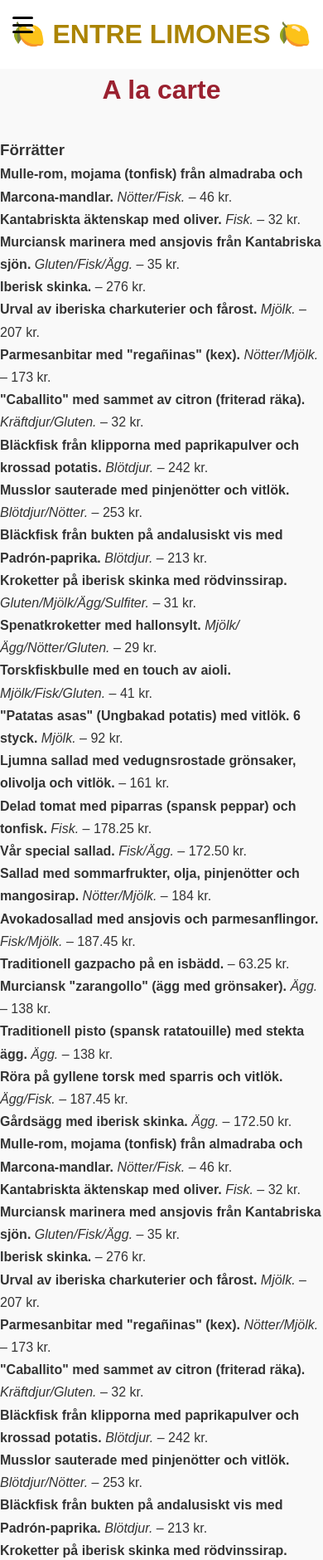
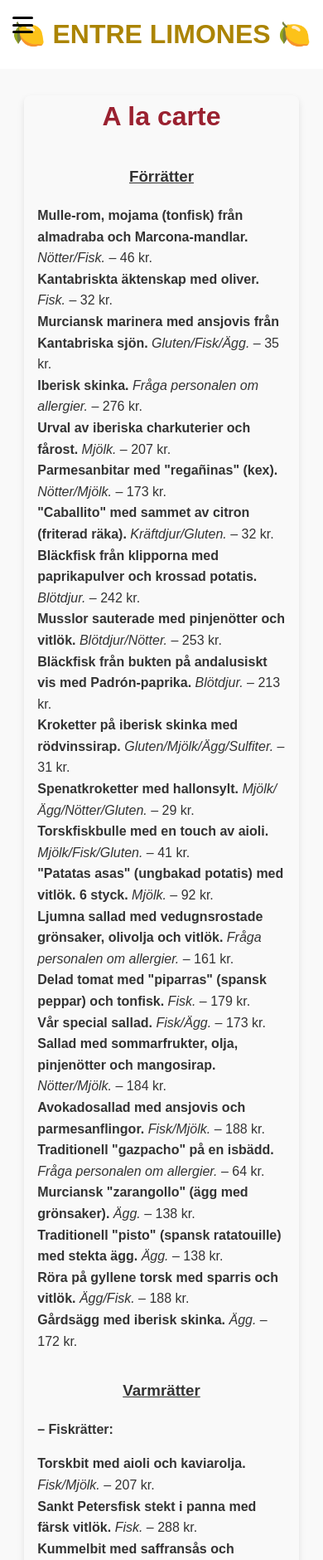
Before and after one commit to JoseRaul-TR/F25D-Interaktiv-webbplats-Restaurang, a plain HTML site: page HTML/menu.html in a window 390 px wide. Shown: the top 1880 px of the page at 83% size. Drawn offline with Linux system fonts and the light colour scheme.

Commit message:
Improve styles, JS and JSON in menu and added contact form with preliminary styles

```diff
--- a/HTML/contact.html
+++ b/HTML/contact.html
@@ -6,10 +6,10 @@
 
     <link rel="stylesheet" href="https://cdnjs.cloudflare.com/ajax/libs/font-awesome/6.5.0/css/all.min.css">
 
-    <link rel="stylesheet" href="../styles/index.css">
+    <link rel="stylesheet" href="../styles/contact.css">
     <link rel="stylesheet" href="../styles/navbar-footer-styles.css">
 
-    <script src="../scripts/script.js" defer></script>
+    <script src="../scripts/contact-form.js" defer></script>
     <script src="../scripts/navbar-script.js" defer></script>
 
     <title>Restaurang Entre Limones</title>
@@ -62,18 +62,30 @@
 
     <main>
 
-        <section id="om-oss" class="container">
-            <h2>Välkommen till Restaurang Entre Limones</h2>
-            <p>En smakupplevelse av Murcias köks tradition i Karlstad.</p>
-            <p>På Entre Limones bjuder vi in dig att utforska Murcias unika matkultur. Vår meny är en hyllning till denna spanska regions rika gastronomiska arv, med rätter som tillagas enligt traditionella recept och med lokala ingredienser. Från saftiga grönsaker och färsk fisk till mustiga risrätter och smakrika tapas – vi tar dig med på en smakupplevelse som speglar Murcias mångfald och passion för mat.</p>
+        <section class="contact-form">
+            <h2>Kontakta oss</h2>
+            <form id="contactForm" onsubmit="return validateForm()">
+                <div class="form-group">
+                    <label for="name">Namn:</label>
+                    <input type="text" id="name" name="name">
+                    <div id="nameError" class="error-message"></div>
+                </div>
 
-            <p>Restaurang Namn öppnade sina dörrar år [Årtal] och har sedan dess varit en favorit bland lokalbefolkningen och besökare. Vår historia började med en dröm om att skapa en plats där människor kan samlas och njuta av god mat i en avslappnad atmosfär.</p>
+                <div class="form-group">
+                    <label for="email">Epost adress:</label>
+                    <input type="email" id="email" name="email">
+                    <div id="emailError" class="error-message"></div>
+                </div>
 
-            <p>Vår matfilosofi bygger på att använda färska, lokala råvaror och att tillaga maten med kärlek och passion. Vi tror på att mat ska vara en upplevelse för alla sinnen, och vi strävar efter att skapa rätter som är både vackra och smakrika.</p>
+                <div class="form-group">
+                    <label for="message">Meddelande:</label>
+                    <input type="message" id="message" name="message">
+                    <div id="messageError" class="error-message"></div>
+                </div>
 
-            <p>Vårt köksteam, under ledning av [Kockens namn], har en gedigen erfarenhet och en passion för matlagning. Vi är stolta över att kunna erbjuda en meny som speglar vår kärlek till mat och vår respekt för traditioner.</p>
+                <button type="submit" class="submit-btn">Skicka meddelande</button>
+            </form>
 
-            <p>Välkommen att uppleva Restaurang Namn – en plats där mat och gemenskap möts.</p>
         </section>
 
     </main>
@@ -93,7 +105,6 @@
             </div>
 
             <div class="footer-column-2">
-                <h3>Restaurang Entre Limones</h3>
                 <div class="social-icons">
                     <a href="https://www.facebook.com" target="_blank"><i class="fa-brands fa-facebook"></i></a>
                     <a href="https://www.instagram.com" target="_blank"><i class="fa-brands fa-instagram"></i></a>
@@ -105,14 +116,12 @@
             </div>
 
             <div class="footer-column-3">
-                <h3>Kontakt</h3>
+                <h3>Restaurang Entre Limones</h3>
                 <address>
                     <i class="fas fa-map-marker-alt"></i>Restaurang Entre Limones<br>
                     Gatuadress 123<br>
                     123 45 Stad<br>
                 </address>
-                <p><a href="tel:+46123456789"><i class="fas fa-phone"></i>012-345 67 89</a></p>
-                <p><a href="mailto:email@example.com"><i class="fas fa-envelope"></i>email@example.com</a></p>
             </div>
 
         </div>
--- a/HTML/menu.html
+++ b/HTML/menu.html
@@ -6,7 +6,7 @@
 
     <link rel="stylesheet" href="https://cdnjs.cloudflare.com/ajax/libs/font-awesome/6.5.0/css/all.min.css">
 
-    <link rel="stylesheet" href="../styles/index.css">
+    <link rel="stylesheet" href="../styles/menu.css">
     <link rel="stylesheet" href="../styles/navbar-footer-styles.css">
 
     <script src="../scripts/menu-logic.js" defer></script>
@@ -32,10 +32,15 @@
                         <i class="fas fa-home"></i>Hem
                     </a>
                 </li>
-                <li class="nav-item">
-                    <a href="./menu.html" class="nav-link">
+                <li class="nav-item dropdown">
+                    <a href="./menu.html" class="nav-link dropbtn">
                         <i class="fas fa-book-open"></i>A la carte
                     </a>
+                    <div class="dropdown-content">
+                        <a href="./menu.html#starters">Förrätter</a>
+                        <a href="./menu.html#main-dish">Varmrätter</a>
+                        <a href="./menu.html#desserts">Desserter</a>
+                    </div>
                 </li>
                 <li class="nav-item">
                     <a href="./lunchbuffe.html" class="nav-link">
@@ -62,7 +67,7 @@
     </header>
 
     <main>
-<!-- Finalizar estilos css -->
+
         <section class="menu">
             <h2>A la carte</h2>
 
@@ -76,17 +81,17 @@
                 <h3>Varmrätter</h3>
 
                 <div id="fish-section">
-                    <h4>Fisk</h4>
+                    <h4>– Fiskrätter:</h4>
                     <ul id="fish-list"></ul>
                 </div>
 
                 <div id="rice-section">
-                    <h4>Ris</h4>
+                    <h4>– Risrätter:</h4>
                     <ul id="rice-list"></ul>
                 </div>
 
                 <div id="meat-section">
-                    <h4>Kött</h4>
+                    <h4>– Kötträtter:</h4>
                     <ul id="meat-list"></ul>
                 </div>
             </div>
--- a/JSON/Meny.json
+++ b/JSON/Meny.json
@@ -3,269 +3,268 @@
         "starters": [
             {
                 "namn": "Mulle-rom, mojama (tonfisk) från almadraba och Marcona-mandlar.",
-                "beskrivning": "Nötter/Fisk.",
+                "allergier": "Nötter/Fisk.",
                 "pris": "46"
             },
             {
                 "namn": "Kantabriskta äktenskap med oliver.",
-                "beskrivning": "Fisk.",
+                "allergier": "Fisk.",
                 "pris": "32"
             },
             {
                 "namn": "Murciansk marinera med ansjovis från Kantabriska sjön.",
-                "beskrivning": "Gluten/Fisk/Ägg.",
+                "allergier": "Gluten/Fisk/Ägg.",
                 "pris": "35"
             },
             {
                 "namn": "Iberisk skinka.",
-                "beskrivning": null,
+                "allergier": null,
                 "pris": "276"
             },
             {
                 "namn": "Urval av iberiska charkuterier och fårost.",
-                "beskrivning": "Mjölk.",
+                "allergier": "Mjölk.",
                 "pris": "207"
             },
             {
                 "namn": "Parmesanbitar med \"regañinas\" (kex).",
-                "beskrivning": "Nötter/Mjölk.",
+                "allergier": "Nötter/Mjölk.",
                 "pris": "173"
             },
             {
                 "namn": "\"Caballito\" med sammet av citron (friterad räka).",
-                "beskrivning": "Kräftdjur/Gluten.",
+                "allergier": "Kräftdjur/Gluten.",
                 "pris": "32"
             },
             {
                 "namn": "Bläckfisk från klipporna med paprikapulver och krossad potatis.",
-                "beskrivning": "Blötdjur.",
+                "allergier": "Blötdjur.",
                 "pris": "242"
             },
             {
                 "namn": "Musslor sauterade med pinjenötter och vitlök.",
-                "beskrivning": "Blötdjur/Nötter.",
+                "allergier": "Blötdjur/Nötter.",
                 "pris": "253"
             },
             {
                 "namn": "Bläckfisk från bukten på andalusiskt vis med Padrón-paprika.",
-                "beskrivning": "Blötdjur.",
+                "allergier": "Blötdjur.",
                 "pris": "213"
             },
             {
                 "namn": "Kroketter på iberisk skinka med rödvinssirap.",
-                "beskrivning": "Gluten/Mjölk/Ägg/Sulfiter.",
+                "allergier": "Gluten/Mjölk/Ägg/Sulfiter.",
                 "pris": "31"
             },
             {
                 "namn": "Spenatkroketter med hallonsylt.",
-                "beskrivning": "Mjölk/Ägg/Nötter/Gluten.",
+                "allergier": "Mjölk/Ägg/Nötter/Gluten.",
                 "pris": "29"
             },
             {
                 "namn": "Torskfiskbulle med en touch av aioli.",
-                "beskrivning": "Mjölk/Fisk/Gluten.",
+                "allergier": "Mjölk/Fisk/Gluten.",
                 "pris": "41"
             },
             {
-                "namn": "\"Patatas asas\" (Ungbakad potatis) med vitlök. 6 styck.",
-                "beskrivning": "Mjölk.",
+                "namn": "\"Patatas asas\" (ungbakad potatis) med vitlök. 6 styck.",
+                "allergier": "Mjölk.",
                 "pris": "92"
             },
             {
                 "namn": "Ljumna sallad med vedugnsrostade grönsaker, olivolja och vitlök.",
-                "beskrivning": null,
+                "allergier": null,
                 "pris": "161"
             },
             {
-                "namn": "Delad tomat med piparras (spansk peppar) och tonfisk.",
-                "beskrivning": "Fisk.",
-                "pris": "178.25"
+                "namn": "Delad tomat med \"piparras\" (spansk peppar) och tonfisk.",
+                "allergier": "Fisk.",
+                "pris": "179"
             },
             {
                 "namn": "Vår special sallad.",
-                "beskrivning": "Fisk/Ägg.",
-                "pris": "172.50"
+                "allergier": "Fisk/Ägg.",
+                "pris": "173"
             },
             {
                 "namn": "Sallad med sommarfrukter, olja, pinjenötter och mangosirap.",
-                "beskrivning": "Nötter/Mjölk.",
+                "allergier": "Nötter/Mjölk.",
                 "pris": "184"
             },
             {
                 "namn": "Avokadosallad med ansjovis och parmesanflingor.",
-                "beskrivning": "Fisk/Mjölk.",
-                "pris": "187.45"
+                "allergier": "Fisk/Mjölk.",
+                "pris": "188"
             },
             {
-                "namn": "Traditionell gazpacho på en isbädd.",
-                "beskrivning": null,
-                "pris": "63.25"
+                "namn": "Traditionell \"gazpacho\" på en isbädd.",
+                "allergier": null,
+                "pris": "64"
             },
             {
                 "namn": "Murciansk \"zarangollo\" (ägg med grönsaker).",
-                "beskrivning": "Ägg.",
+                "allergier": "Ägg.",
                 "pris": "138"
             },
             {
-                "namn": "Traditionell pisto (spansk ratatouille) med stekta ägg.",
-                "beskrivning": "Ägg.",
+                "namn": "Traditionell \"pisto\" (spansk ratatouille) med stekta ägg.",
+                "allergier": "Ägg.",
                 "pris": "138"
             },
             {
                 "namn": "Röra på gyllene torsk med sparris och vitlök.",
-                "beskrivning": "Ägg/Fisk.",
-                "pris": "187.45"
+                "allergier": "Ägg/Fisk.",
+                "pris": "188"
             },
             {
                 "namn": "Gårdsägg med iberisk skinka.",
-                "beskrivning": "Ägg.",
-                "pris": "172.50"
+                "allergier": "Ägg.",
+                "pris": "172"
             }
         ],
         "main-dish": {
-            "Fisk": [
+            "fiskrätter": [
                 {
                     "namn": "Torskbit med aioli och kaviarolja.",
-                    "beskrivning": "Fisk/Mjölk.",
+                    "allergier": "Fisk/Mjölk.",
                     "pris": "207"
                 },
                 {
                     "namn": "Sankt Petersfisk stekt i panna med färsk vitlök.",
-                    "beskrivning": "Fisk.",
-                    "pris": "287.50"
+                    "allergier": "Fisk.",
+                    "pris": "288"
                 },
                 {
                     "namn": "Kummelbit med saffransås och laxpärlor.",
-                    "beskrivning": "Fisk/Gluten.",
+                    "allergier": "Fisk/Gluten.",
                     "pris": "253"
                 },
                 {
                     "namn": "Piggvar med macadamianötter och Verdejo-vin.",
-                    "beskrivning": "Fisk/Nötter/Kräftdjur.",
+                    "allergier": "Fisk/Nötter/Kräftdjur.",
                     "pris": "299"
                 },
                 {
-                    "namn": "*Fråga om dagens fisk, tillagad efter kockens önskemål.",
-                    "beskrivning": null,
-                    "pris": null,
-                    "pris_typ": null
+                    "namn": "* Dagens fångst, tillagad efter kockens önskemål.",
+                    "allergier": null,
+                    "pris": null
                 }
             ],
-            "Ris": [
+            "risrätter": [
                 {
                     "namn": "Ris med lantkyckling.",
-                    "beskrivning": null,
-                    "pris": "172.50"
+                    "allergier": null,
+                    "pris": "173"
                 },
                 {
                     "namn": "Ris med kanin och sniglar.",
-                    "beskrivning": null,
-                    "pris": "195.50"
+                    "allergier": null,
+                    "pris": "196"
                 },
                 {
                     "namn": "Ris med grönsaker.",
-                    "beskrivning": null,
-                    "pris": "172.50"
+                    "allergier": null,
+                    "pris": "173"
                 },
                 {
                     "namn": "\"Arroz a banda\" (ris med skaldjur och fisk vid sidan).",
-                    "beskrivning": "Kräftdjur/Fisk.",
+                    "allergier": "Kräftdjur/Fisk.",
                     "pris": "207"
                 },
                 {
                     "namn": "Ris med magert kött och revben.",
-                    "beskrivning": null,
-                    "pris": "172.50"
+                    "allergier": null,
+                    "pris": "173"
                 }
             ],
-            "Kött": [
+            "kötträter": [
                 {
                     "namn": "Killing med vitlökssås.",
-                    "beskrivning": "Sulfiter",
+                    "allergier": "Sulfiter",
                     "pris": "207"
                 },
                 {
                     "namn": "Oxfilé med foie och Pedro Ximénez-vin.",
-                    "beskrivning": "Gluten/Nötter/Sulfiter.",
-                    "pris": "333.50"
+                    "allergier": "Gluten/Nötter/Sulfiter.",
+                    "pris": "334"
                 },
                 {
                     "namn": "Skivor av iberisk \"secreto\" (fläsk) med småpotatis och paprika.",
-                    "beskrivning": null,
+                    "allergier": null,
                     "pris": "230"
                 },
                 {
                     "namn": "Lamm från grillen med småpotatis och paprika.",
-                    "beskrivning": null,
+                    "allergier": null,
                     "pris": "207"
                 },
                 {
-                    "namn": "Chuletón (kotlett) av Murciansk \"Chato\"-gris med grillad potatis och piquillo-paprika.",
-                    "beskrivning": null,
+                    "namn": "\"Chuletón\" (kotlett) av Murciansk \"Chato\" gris med grillad potatis och piquillo-paprika.",
+                    "allergier": null,
                     "pris": "253"
                 },
                 {
                     "namn": "Entrecote av nöt med småpotatis och paprika.",
-                    "beskrivning": null,
+                    "allergier": null,
                     "pris": "276"
                 },
                 {
-                    "namn": "Varierad köttgrill med Padrón-paprika och \"a lo pobre\"-potatis.",
-                    "beskrivning": null,
-                    "pris": "172.50"
+                    "namn": "Varierad köttgrill med Padrón-paprika och \"a lo pobre\" potatis.",
+                    "allergier": null,
+                    "pris": "173"
                 }
             ]
         },
         "desserts": [
             {
                 "namn": "Friterad mjölk, \"paparajote\" (citronblad med deg) och nougatglass.",
-                "beskrivning": "Mjölk/Gluten/Nötter/Sulfiter/Ägg.",
-                "pris": "80.50"
+                "allergier": "Mjölk/Gluten/Nötter/Sulfiter/Ägg.",
+                "pris": "81"
             },
             {
                 "namn": "Pärlmiljö med Bullas D.O.-vin och vit chokladkräm.",
-                "beskrivning": "Laktos/Gluten/Sulfiter.",
+                "allergier": "Laktos/Gluten/Sulfiter.",
                 "pris": "92"
             },
             {
-                "namn": "\"Asiático\"-tiramisu (kaffedrink).",
-                "beskrivning": "Laktos/Gluten/Ägg/Sulfiter.",
-                "pris": "74.75"
+                "namn": "\"Asiático\" tiramisu (kaffedrink).",
+                "allergier": "Laktos/Gluten/Ägg/Sulfiter.",
+                "pris": "75"
             },
             {
                 "namn": "Farmors tårta.",
-                "beskrivning": "Gluten/Ägg/Sulfiter/Laktos.",
+                "allergier": "Gluten/Ägg/Sulfiter/Laktos.",
                 "pris": "69"
             },
             {
                 "namn": "Urval av säsongens frukter.",
-                "beskrivning": null,
+                "allergier": null,
                 "pris": "69"
             },
             {
                 "namn": "Risgrynsgröt.",
-                "beskrivning": "Laktos.",
+                "allergier": "Laktos.",
                 "pris": "69"
             },
             {
                 "namn": "Chokoladbrownie med engelsk vaniljsås.",
-                "beskrivning": "Ägg/Laktos/Nötter/Gluten.",
-                "pris": "74.75"
+                "allergier": "Ägg/Laktos/Nötter/Gluten.",
+                "pris": "75"
             },
             {
-                "namn": "\"Paparajote\"-blad (citronblad med deg).",
-                "beskrivning": "Ägg/Laktos/Gluten.",
-                "pris": "21.85"
+                "namn": "\"Paparajote\" (citronblad med deg).",
+                "allergier": "Ägg/Laktos/Gluten.",
+                "pris": "22"
             },
             {
                 "namn": "Vårt traditionella \"pan de calatrava\" (brödpudding).",
-                "beskrivning": "Laktos/Gluten/Ägg.",
+                "allergier": "Laktos/Gluten/Ägg.",
                 "pris": "69"
             },
             {
                 "namn": "\"Natillas de la huerta\" (vaniljkräm).",
-                "beskrivning": "Laktos/Sulfiter/Gluten.",
-                "pris": "63.25"
+                "allergier": "Laktos/Sulfiter/Gluten.",
+                "pris": "64"
             }
         ]
     }
--- a/scripts/menu-logic.js
+++ b/scripts/menu-logic.js
@@ -11,16 +11,16 @@ async function loadMenu() {
         const dessertList = document.getElementById('dessert-list');
 
         // Function to create the dish list
-        function createDishList(categoryData, container, priceTypeLabe = '') {
+        function createDishList(categoryData, container = '') {
             try {
                 if (!categoryData || !Array.isArray(categoryData)) { //Error handling if data is missing
                     throw new Error("Category data is invalid or missing.");
+                } while (container.firstChild) { // Clear existing list items
+                    container.removeChild(container.firstChild);
                 }
 
-                const dishList = container;
-
                 categoryData.forEach(dish => {
-                    if (!dish || !dish.namn || !dish.pris === undefined) { //Error handling id data is missing in a dish
+                    if (!dish || !dish.namn || !dish.pris === undefined) { //Error handling id data is missing in a dish data
                         console.log("Dish data are incomplete: ", dish);
                         return; //Skip incomplete dishes
                     }
@@ -28,16 +28,16 @@ async function loadMenu() {
                     const dishItem = document.createElement('li'); // Create a li-element for every dish
                     dishItem.classList.add('dish');
 
-                    // Check if price is null
-                    let priceInfo = dish.pris !== null ? `${dish.pris} kr` : 'Fråga presonalen';
+                    // Check if dish.price is null
+                    let priceInfo = dish.pris !== null ? `${dish.pris} kr` : 'Fråga presonalen om priset';
 
-                    //Check if dish.beskrivning is null
-                    const beskrivning = dish.beskrivning !== null ? dish.beskrivning : '';
+                    //Check if dish.allergier is null
+                    let allergierInfo = dish.allergier !== null ? dish.allergier : 'Fråga personalen om allergier.';
 
                     dishItem.innerHTML = `
-                        <p><strong>${dish.namn}</strong> <em>${beskrivning}</em> – ${priceInfo}.</p>
+                        <p><strong>${dish.namn}</strong> <em>${allergierInfo}</em> – ${priceInfo}.</p>
                     `;
-                    dishList.appendChild(dishItem); // Add li to ul
+                    container.appendChild(dishItem); // Add li to ul
                 });
 
         } catch (error) { //Error handling
@@ -59,9 +59,9 @@ async function loadMenu() {
     // Fill in the main dishes
     try {
         if (data.menu['main-dish']) {
-            createDishList(data.menu['main-dish'].Fisk, fishList);
-            createDishList(data.menu['main-dish'].Ris, riceList);
-            createDishList(data.menu['main-dish'].Kött, meatList);
+            createDishList(data.menu['main-dish'].fiskrätter, fishList);
+            createDishList(data.menu['main-dish'].risrätter, riceList);
+            createDishList(data.menu['main-dish'].kötträter, meatList);
         } else {
             console.log("Main dish category missing or empty.");
         }
--- a/scripts/script.js
+++ /dev/null
@@ -1,5 +0,0 @@
-
-// Calculate total cost
-function calculateTotalCost() {
-    // ... (Implementera logik för att beräkna kostnad)
-}
--- /dev/null
+++ b/styles/contact.css
@@ -0,0 +1,84 @@
+* {
+    box-sizing: border-box;
+    margin: 0;
+    padding: 0;
+}
+
+body {
+    font-family: 'Arial', sans-serif;
+    line-height: 1.6;
+    background-color: #f9f9f9;
+    color: #333;
+    width: 100vw;
+    min-height: 100vh;
+
+}
+
+main {
+    width: 100%;
+    display: flex;
+    justify-content: space-around;
+    flex-direction: column;
+}
+
+/* –––––––––– */
+
+.contact-form {
+    width: 85%;
+    max-width: 1200px;
+    margin: 4em auto;
+    padding: 3em;
+    background-color: #fff;
+    border-radius: 8px;
+    box-shadow: 0 2px 4px rgba(0, 0, 0, 0.1);
+}
+
+h2 {
+    color: #9a2130;
+    padding-bottom: 1em;
+    text-align: center;
+    font-size: 2em;
+    width: 100%;
+}
+
+.form-group {
+    padding-bottom: 1.2em;
+}
+
+.form-group label {
+    display: block;
+    margin-bottom: 5px;
+}
+
+.form-group input,
+.form-group textarea {
+    width: 100%;
+    padding: 10px;
+    border: 1px solid #ddd;
+    border-radius: 4px;
+    box-sizing: border-box;
+}
+
+.form-group textarea {
+    resize: vertical;
+}
+
+.error-message {
+    color: red;
+    font-size: 0.8em;
+    margin-top: 5px;
+}
+
+.submit-button {
+    background-color: #007bff;
+    color: white;
+    padding: 10px 15px;
+    border: none;
+    border-radius: 4px;
+    cursor: pointer;
+    width: 100%;
+}
+
+.submit-button:hover {
+    background-color: #0056b3;
+}
--- a/styles/index.css
+++ b/styles/index.css
@@ -14,10 +14,17 @@ body {
 
 }
 
-/* ––– */
+main {
+    width: 100%;
+    display: flex;
+    justify-content: space-around;
+    flex-direction: column;
+}
+
+/* –––––––––– */
 
 .container {
-    width: 80%;
+    width: 85%;
     max-width: 1200px;
     margin: 4em auto;
     padding: 3em;
@@ -50,6 +57,7 @@ section {
     display: flex;
     flex-direction: column;
     align-items: center;
+    width: 100%;
 }
 
 .presentation.container > h2,
--- /dev/null
+++ b/styles/menu.css
@@ -0,0 +1,77 @@
+* {
+    box-sizing: border-box;
+    margin: 0;
+    padding: 0;
+}
+
+body {
+    font-family: 'Arial', sans-serif;
+    line-height: 1.6;
+    background-color: #f9f9f9;
+    color: #333;
+    width: 100vw;
+    min-height: 100vh;
+}
+
+main {
+    width: 100%;
+    display: flex;
+    justify-content: center;
+    flex-direction: column;
+}
+
+/* –––––––––– */
+
+.menu {
+    display: flex;
+    flex-direction: column;
+    width: 85%;
+    max-width: 1200px;
+    margin: 2em auto;
+    padding: 0 3em;
+    border-radius: 8px;
+    box-shadow: 0 4px 8px rgba(0, 0, 0, 0.1);
+}
+
+.menu h2 {
+    color: #9a2130;
+    width: 100%;
+    text-align: center;
+    padding-bottom: 1em;
+    font-size: 2em;
+}
+
+.dish-container {
+    padding-bottom: 2em;
+}
+
+.dish-container h3 {
+    text-align: center;
+    text-decoration: underline;
+}
+
+.dish-container h3, .dish-container h4 {
+    padding-bottom: 1em;
+}
+
+#main-dish {
+    display: flex;
+    flex-direction: column;
+}
+
+#fish-section, #rice-section, #meat-section {
+    width: 100%;
+    padding-bottom: 1em;
+}
+
+ul {
+    list-style: none;
+    padding: 0;
+}
+
+/* Responsiv design */
+@media (max-width: 768px){
+    .menu {
+        padding: 0 1em;
+    }
+}
```
Also changed, not shown: scripts/contact-form.js (added, +33 -0 lines), styles/navbar-footer-styles.css (+49 -6 lines).
